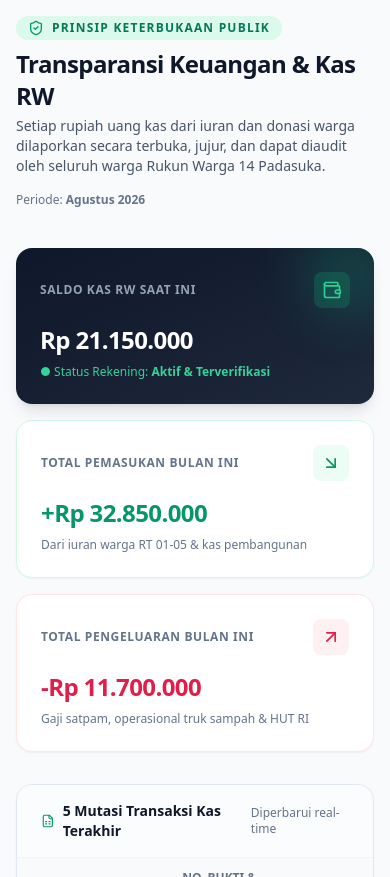
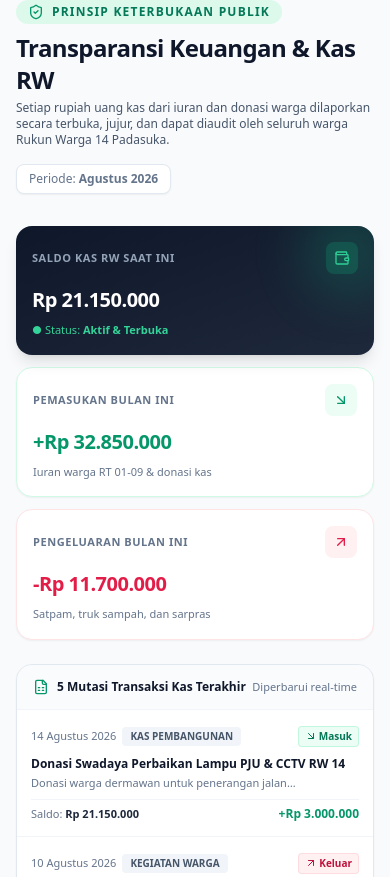
Before and after one commit to nanoomasterr/rw-digital, a Next.js app: page / in a window 390 px wide. Shown: the part 3227-4104 px from the top of the page. Built offline with nearby package versions, Linux system fonts and the light colour scheme.

Commit message:
style(ui): buat tabel 5 mutasi kas menjadi card feed compact responsif pada mobile view

```diff
--- a/src/components/landing/CashTransparencyWidget.tsx
+++ b/src/components/landing/CashTransparencyWidget.tsx
@@ -1,7 +1,7 @@
 "use client";
 
 import React from "react";
-import { Wallet, ArrowDownRight, ArrowUpRight, ShieldCheck, FileSpreadsheet } from "lucide-react";
+import { Wallet, ArrowDownRight, ArrowUpRight, ShieldCheck, FileSpreadsheet, Calendar, Tag } from "lucide-react";
 import { useApp } from "@/lib/store";
 import { formatCurrency, formatDate } from "@/lib/utils";
 
@@ -26,11 +26,11 @@ export function CashTransparencyWidget() {
   const latestTransactions = [...cashTransactions].reverse().slice(0, 5);
 
   return (
-    <section id="transparansi-kas" className="py-16 bg-slate-50 border-t border-slate-200">
+    <section id="transparansi-kas" className="py-12 sm:py-16 bg-slate-50 border-t border-slate-200">
       <div className="max-w-7xl mx-auto px-4 sm:px-6 lg:px-8">
 
         {/* Section Header */}
-        <div className="flex flex-col md:flex-row md:items-end justify-between gap-4 mb-10">
+        <div className="flex flex-col md:flex-row md:items-end justify-between gap-4 mb-8 sm:mb-10">
           <div>
             <div className="inline-flex items-center gap-2 text-emerald-700 font-bold text-xs uppercase tracking-widest bg-emerald-100/70 px-3 py-1 rounded-full mb-2">
               <ShieldCheck className="w-4 h-4 text-emerald-600" />
@@ -39,85 +39,144 @@ export function CashTransparencyWidget() {
             <h2 className="text-2xl sm:text-3xl font-black text-slate-900 tracking-tight">
               Transparansi Keuangan & Kas RW
             </h2>
-            <p className="text-sm text-slate-600 mt-1 max-w-xl">
+            <p className="text-xs sm:text-sm text-slate-600 mt-1 max-w-xl">
               Setiap rupiah uang kas dari iuran dan donasi warga dilaporkan secara terbuka, jujur, dan dapat diaudit oleh seluruh warga {rw.name}.
             </p>
           </div>
 
           <div className="flex items-center gap-2">
-            <span className="text-xs text-slate-500">Periode: <strong>Agustus 2026</strong></span>
+            <span className="text-xs text-slate-500 bg-white px-3 py-1.5 rounded-lg border border-slate-200 shadow-sm">
+              Periode: <strong>Agustus 2026</strong>
+            </span>
           </div>
         </div>
 
         {/* 3 Summary Cards */}
-        <div className="grid grid-cols-1 md:grid-cols-3 gap-4 mb-8">
+        <div className="grid grid-cols-1 sm:grid-cols-3 gap-3 sm:gap-4 mb-6 sm:mb-8">
           {/* Card 1: Saldo Kas */}
-          <div className="p-6 rounded-2xl bg-gradient-to-br from-slate-900 to-slate-800 text-white shadow-lg relative overflow-hidden">
+          <div className="p-4 sm:p-6 rounded-2xl bg-gradient-to-br from-slate-900 to-slate-800 text-white shadow-lg relative overflow-hidden">
             <div className="absolute top-0 right-0 -mr-6 -mt-6 w-24 h-24 bg-emerald-500/20 rounded-full blur-xl pointer-events-none" />
-            <div className="flex items-center justify-between mb-4">
-              <span className="text-xs font-semibold uppercase tracking-wider text-slate-400">
+            <div className="flex items-center justify-between mb-3 sm:mb-4">
+              <span className="text-[11px] sm:text-xs font-semibold uppercase tracking-wider text-slate-400">
                 Saldo Kas RW Saat Ini
               </span>
-              <div className="w-9 h-9 rounded-lg bg-emerald-500/20 text-emerald-400 flex items-center justify-center">
-                <Wallet className="w-5 h-5" />
+              <div className="w-8 h-8 sm:w-9 sm:h-9 rounded-lg bg-emerald-500/20 text-emerald-400 flex items-center justify-center">
+                <Wallet className="w-4 h-4 sm:w-5 sm:h-5" />
               </div>
             </div>
-            <p className="text-2xl sm:text-3xl font-black tracking-tight text-white">
+            <p className="text-xl sm:text-3xl font-black tracking-tight text-white">
               {formatCurrency(currentBalance)}
             </p>
-            <p className="text-xs text-emerald-400 mt-2 flex items-center gap-1">
-              <span>● Status Rekening: <strong>Aktif & Terverifikasi</strong></span>
+            <p className="text-[11px] text-emerald-400 mt-2 flex items-center gap-1">
+              <span>● Status: <strong>Aktif & Terbuka</strong></span>
             </p>
           </div>
 
           {/* Card 2: Total Pemasukan */}
-          <div className="p-6 rounded-2xl bg-white border border-emerald-100 shadow-sm">
-            <div className="flex items-center justify-between mb-4">
-              <span className="text-xs font-semibold uppercase tracking-wider text-slate-500">
-                Total Pemasukan Bulan Ini
+          <div className="p-4 sm:p-6 rounded-2xl bg-white border border-emerald-100 shadow-sm">
+            <div className="flex items-center justify-between mb-3 sm:mb-4">
+              <span className="text-[11px] sm:text-xs font-semibold uppercase tracking-wider text-slate-500">
+                Pemasukan Bulan Ini
               </span>
-              <div className="w-9 h-9 rounded-lg bg-emerald-50 text-emerald-600 flex items-center justify-center">
-                <ArrowDownRight className="w-5 h-5" />
+              <div className="w-8 h-8 sm:w-9 sm:h-9 rounded-lg bg-emerald-50 text-emerald-600 flex items-center justify-center">
+                <ArrowDownRight className="w-4 h-4 sm:w-5 sm:h-5" />
               </div>
             </div>
-            <p className="text-2xl sm:text-3xl font-black tracking-tight text-emerald-600">
+            <p className="text-xl sm:text-3xl font-black tracking-tight text-emerald-600">
               +{formatCurrency(incomeTotal)}
             </p>
-            <p className="text-xs text-slate-500 mt-2">
-              Dari iuran warga RT 01-05 & kas pembangunan
+            <p className="text-[11px] text-slate-500 mt-2 truncate">
+              Iuran warga RT 01-09 & donasi kas
             </p>
           </div>
 
           {/* Card 3: Total Pengeluaran */}
-          <div className="p-6 rounded-2xl bg-white border border-rose-100 shadow-sm">
-            <div className="flex items-center justify-between mb-4">
-              <span className="text-xs font-semibold uppercase tracking-wider text-slate-500">
-                Total Pengeluaran Bulan Ini
+          <div className="p-4 sm:p-6 rounded-2xl bg-white border border-rose-100 shadow-sm">
+            <div className="flex items-center justify-between mb-3 sm:mb-4">
+              <span className="text-[11px] sm:text-xs font-semibold uppercase tracking-wider text-slate-500">
+                Pengeluaran Bulan Ini
               </span>
-              <div className="w-9 h-9 rounded-lg bg-rose-50 text-rose-600 flex items-center justify-center">
-                <ArrowUpRight className="w-5 h-5" />
+              <div className="w-8 h-8 sm:w-9 sm:h-9 rounded-lg bg-rose-50 text-rose-600 flex items-center justify-center">
+                <ArrowUpRight className="w-4 h-4 sm:w-5 sm:h-5" />
               </div>
             </div>
-            <p className="text-2xl sm:text-3xl font-black tracking-tight text-rose-600">
+            <p className="text-xl sm:text-3xl font-black tracking-tight text-rose-600">
               -{formatCurrency(expenseTotal)}
             </p>
-            <p className="text-xs text-slate-500 mt-2">
-              Gaji satpam, operasional truk sampah & HUT RI
+            <p className="text-[11px] text-slate-500 mt-2 truncate">
+              Satpam, truk sampah, dan sarpras
             </p>
           </div>
         </div>
 
-        {/* Live Transaction Ledger Table */}
+        {/* Live Transaction Ledger Section */}
         <div className="bg-white rounded-2xl border border-slate-200 shadow-sm overflow-hidden">
-          <div className="px-6 py-4 border-b border-slate-100 flex items-center justify-between bg-slate-50/50">
-            <h3 className="font-bold text-slate-900 text-sm flex items-center gap-2">
+          {/* Header */}
+          <div className="px-4 sm:px-6 py-3.5 sm:py-4 border-b border-slate-100 flex items-center justify-between bg-slate-50/70">
+            <h3 className="font-bold text-slate-900 text-xs sm:text-sm flex items-center gap-2">
               <FileSpreadsheet className="w-4 h-4 text-emerald-600" />
-              5 Mutasi Transaksi Kas Terakhir
+              <span>5 Mutasi Transaksi Kas Terakhir</span>
             </h3>
-            <span className="text-xs text-slate-500">Diperbarui real-time</span>
+            <span className="text-[11px] text-slate-500 font-medium">Diperbarui real-time</span>
           </div>
 
-          <div className="overflow-x-auto">
+          {/* 1. Mobile View: Compact Feed Cards (< md) */}
+          <div className="block md:hidden divide-y divide-slate-100">
+            {latestTransactions.map((tx) => (
+              <div key={tx.id} className="p-3.5 space-y-2 hover:bg-slate-50/80 transition-colors">
+                {/* Row 1: Tanggal + Kategori + Tipe */}
+                <div className="flex items-center justify-between gap-2">
+                  <div className="flex items-center gap-1.5 flex-wrap">
+                    <span className="text-[11px] text-slate-500 font-medium">
+                      {formatDate(tx.date)}
+                    </span>
+                    <span className="inline-block px-2 py-0.5 rounded text-[10px] font-semibold bg-slate-100 text-slate-600">
+                      {tx.category.replace(/_/g, " ")}
+                    </span>
+                  </div>
+                  <div>
+                    {tx.type === "MASUK" ? (
+                      <span className="inline-flex items-center gap-0.5 text-emerald-700 font-bold text-[10px] bg-emerald-50 border border-emerald-200/60 px-1.5 py-0.5 rounded">
+                        <ArrowDownRight className="w-3 h-3" /> Masuk
+                      </span>
+                    ) : (
+                      <span className="inline-flex items-center gap-0.5 text-rose-700 font-bold text-[10px] bg-rose-50 border border-rose-200/60 px-1.5 py-0.5 rounded">
+                        <ArrowUpRight className="w-3 h-3" /> Keluar
+                      </span>
+                    )}
+                  </div>
+                </div>
+
+                {/* Row 2: Uraian & Nomor Bukti */}
+                <div>
+                  <p className="font-bold text-slate-900 text-xs leading-snug">
+                    {tx.title}
+                  </p>
+                  <p className="text-[11px] text-slate-500 line-clamp-1 mt-0.5">
+                    {tx.description} <span className="font-mono text-[10px] text-slate-400">({tx.transactionNumber})</span>
+                  </p>
+                </div>
+
+                {/* Row 3: Nominal & Saldo Kas */}
+                <div className="pt-1.5 border-t border-slate-100 flex items-center justify-between text-xs">
+                  <div className="text-[11px] text-slate-500">
+                    Saldo: <strong className="text-slate-800 font-semibold">{formatCurrency(tx.balanceAfter)}</strong>
+                  </div>
+                  <div
+                    className={`font-black text-xs sm:text-sm ${
+                      tx.type === "MASUK" ? "text-emerald-600" : "text-rose-600"
+                    }`}
+                  >
+                    {tx.type === "MASUK" ? "+" : "-"}
+                    {formatCurrency(tx.amount)}
+                  </div>
+                </div>
+              </div>
+            ))}
+          </div>
+
+          {/* 2. Desktop View: Full Data Table (>= md) */}
+          <div className="hidden md:block overflow-x-auto">
             <table className="w-full text-left text-sm">
               <thead className="bg-slate-50 text-xs uppercase font-semibold text-slate-500 border-b border-slate-100">
                 <tr>
@@ -140,12 +199,12 @@ export function CashTransparencyWidget() {
                         {tx.title}
                       </p>
                       <p className="text-[11px] text-slate-500 line-clamp-1">
-                        {tx.description} ({tx.transactionNumber})
+                        {tx.description} <span className="font-mono text-[10px] text-slate-400">({tx.transactionNumber})</span>
                       </p>
                     </td>
                     <td className="px-6 py-3.5 whitespace-nowrap">
                       <span className="inline-block px-2.5 py-0.5 rounded-full text-[11px] font-medium bg-slate-100 text-slate-700">
-                        {tx.category.replace("_", " ")}
+                        {tx.category.replace(/_/g, " ")}
                       </span>
                     </td>
                     <td className="px-6 py-3.5 whitespace-nowrap">
@@ -175,6 +234,7 @@ export function CashTransparencyWidget() {
               </tbody>
             </table>
           </div>
+
         </div>
 
       </div>
```
